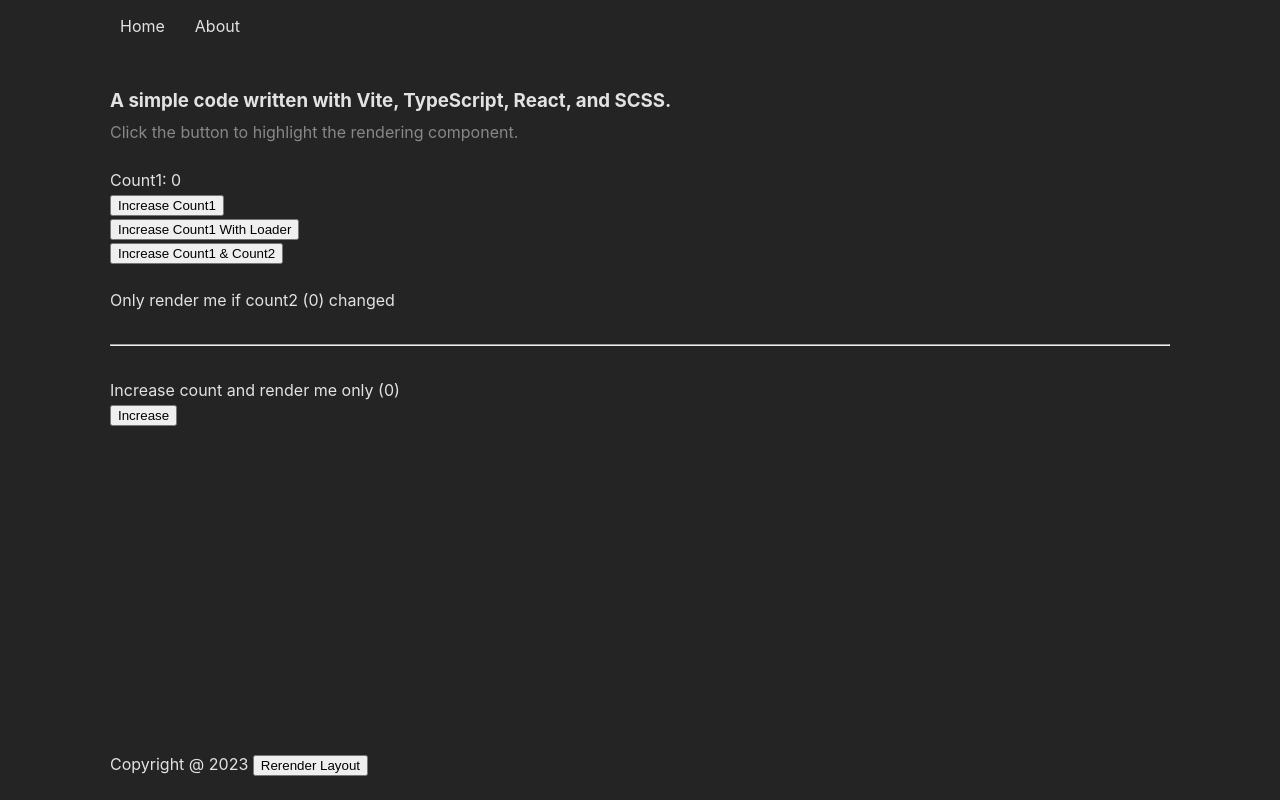
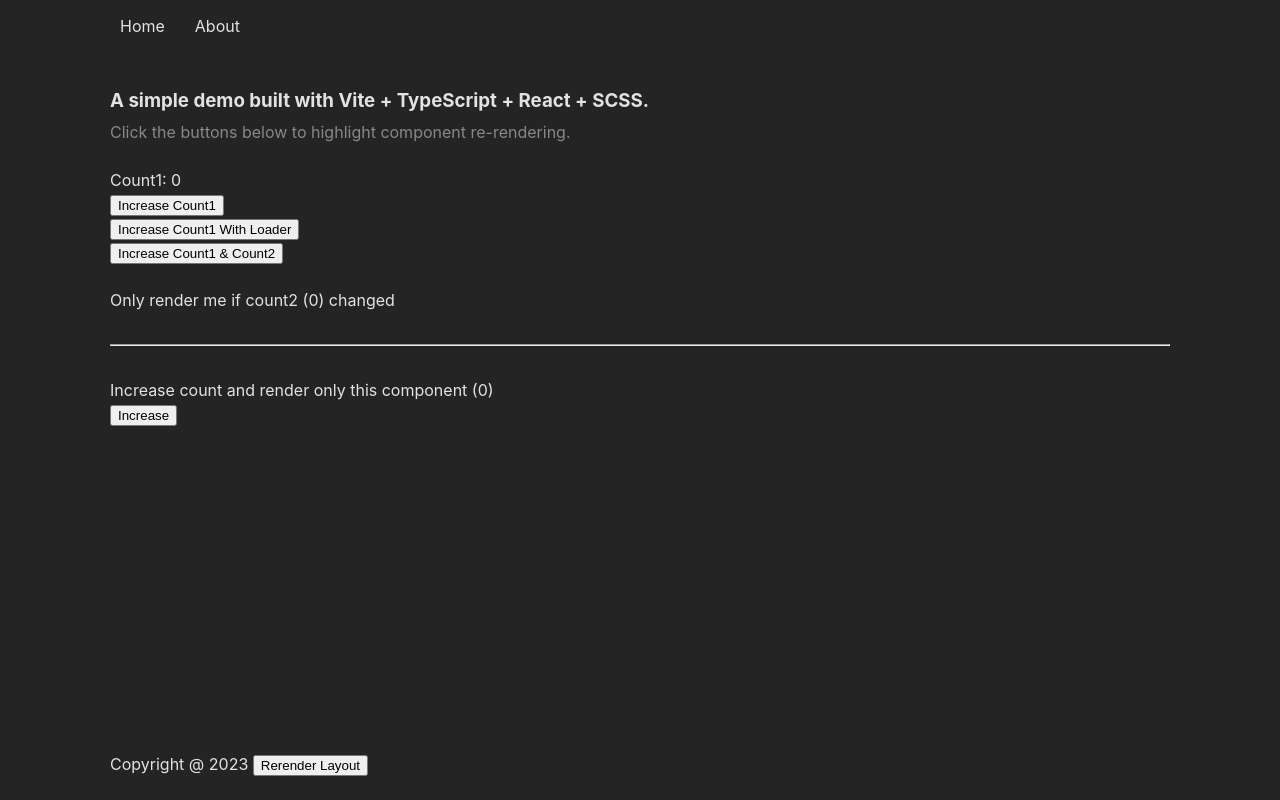
Before and after one commit to 0xyu/sample-web, a React (Vite) app: page / in a window 1280 px wide. Built offline with nearby package versions, Linux system fonts and the light colour scheme.

Commit message:
Update text in homePage

```diff
--- a/src/pages/homePage/homePage.tsx
+++ b/src/pages/homePage/homePage.tsx
@@ -30,8 +30,8 @@ const HomePage = (props: any) => {
     return (
         <BasePage {...props}>
             <RenderHighlight>
-                <h3 style={{marginBottom: 5}}>A simple code written with Vite, TypeScript, React, and SCSS.</h3>
-                <div style={{color: "#888"}}>Click the button to highlight the rendering component.</div>
+                <h3 style={{marginBottom: 5}}>A simple demo built with Vite + TypeScript + React + SCSS.</h3>
+                <div style={{color: "#888"}}>Click the buttons below to highlight component re-rendering. </div>
             </RenderHighlight>
             <br/>
             <div className={"local-state"}>
@@ -64,7 +64,7 @@ const CountRender = () => {
     const [count, setCount] = useState(0);
     return (
         <RenderHighlight>
-            Increase count and render me only ({count})
+            Increase count and render only this component ({count})
             <div>
                 <Button onClick={() => setCount(d => d + 1)} outline={false}>
                     Increase
```
